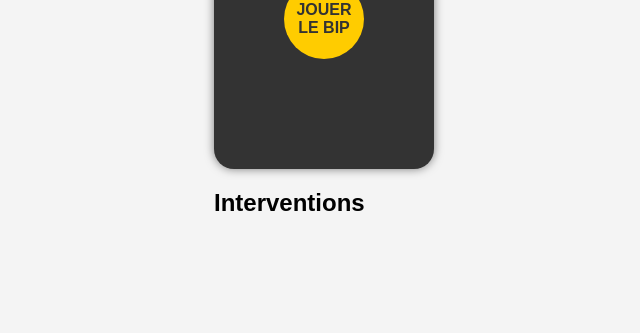
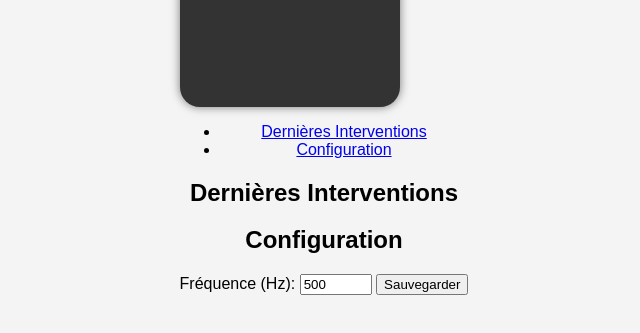
Before and after one commit to Thomas031/bip-sp, a plain HTML site: page index.html in a window 1280 px wide. Shown: the part 409-742 px from the top of the page, without its empty margins (316-956 px from the left). Drawn offline with Linux system fonts and the light colour scheme.

Commit message:
Update index.html

```diff
--- a/index.html
+++ b/index.html
@@ -17,9 +17,24 @@
             </div>
         </div>
         <audio id="beep-sound" src="Bip pompier.mp3"></audio>
-        <div id="interventions">
-            <h2>Interventions</h2>
+
+        <nav class="menu">
+            <ul>
+                <li><a href="#interventions-section">Dernières Interventions</a></li>
+                <li><a href="#configuration-section">Configuration</a></li>
+            </ul>
+        </nav>
+
+        <div id="interventions-section">
+            <h2>Dernières Interventions</h2>
             <ul id="interventions-list"></ul>
+        </div>
+
+        <div id="configuration-section">
+            <h2>Configuration</h2>
+            <label for="frequency">Fréquence (Hz):</label>
+            <input type="number" id="frequency" name="frequency" min="400" max="1000" value="500">
+            <button id="save-config">Sauvegarder</button>
         </div>
     </div>
     <script src="script.js"></script>
```
